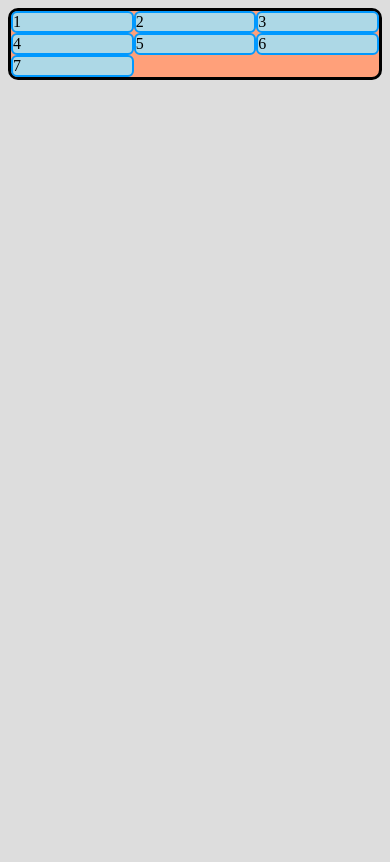
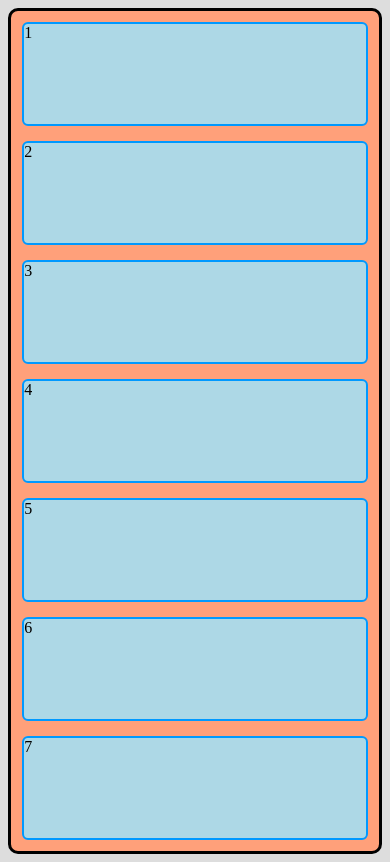
Before and after one commit to YamidHrodriguez/projects, a PHP site: page /Web_projects/experimentos_Web/grid.html in a window 390 px wide. Before the commit the page ends 80 px from the top, so only its background shows below. Run offline with PHP 8.4, Linux system fonts and the light colour scheme.

Commit message:
responsive con grid

```diff
--- a/Web_projects/experimentos_Web/styles.css
+++ b/Web_projects/experimentos_Web/styles.css
@@ -3,10 +3,17 @@
     border: 3px solid black;
     border-radius: 10px;
     display: grid;
-    /*tamaño minimo y máximo*/
-    grid-template-columns: minmax(100px, 1fr) 1fr 1fr; /* 33.333% */
+    /*Una manera de hacer responsive, más sencilla*/
+    grid-template-columns: repeat(
+        auto-fill,
+        minmax(200px, 1fr)
+    );
+    gap: 15px;
+    padding: 3%;
 }
+
 .container div{
+    height: 100px;
     background: lightblue;
     border: 2px solid #09f;
     border-radius: 6px;
```
